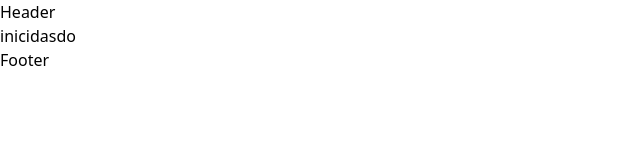
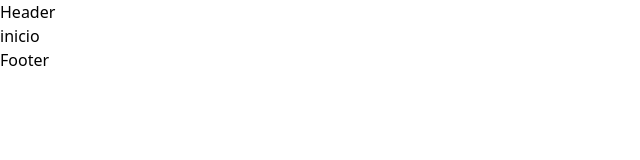
Before and after one commit to RodrigoMD1/FAHAADFT, a React (Vite) app: page / in a window 1280 px wide. Shown: the top 160 px of the page, without its empty margins (0-640 px from the left). Built offline with nearby package versions, Linux system fonts and the light colour scheme.

Commit message:
DeployProblem

```diff
--- a/src/components/Inicio.tsx
+++ b/src/components/Inicio.tsx
@@ -2,6 +2,6 @@
 
 export const Inicio = () => {
   return (
-    <div>inicidasdo</div>
+    <div>inicio</div>
   )
 }
```
